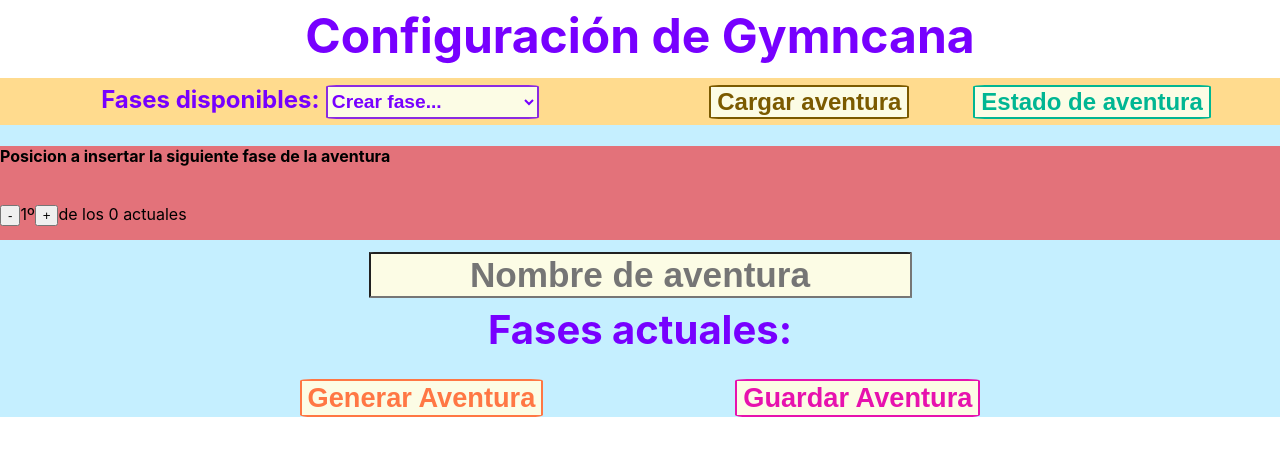
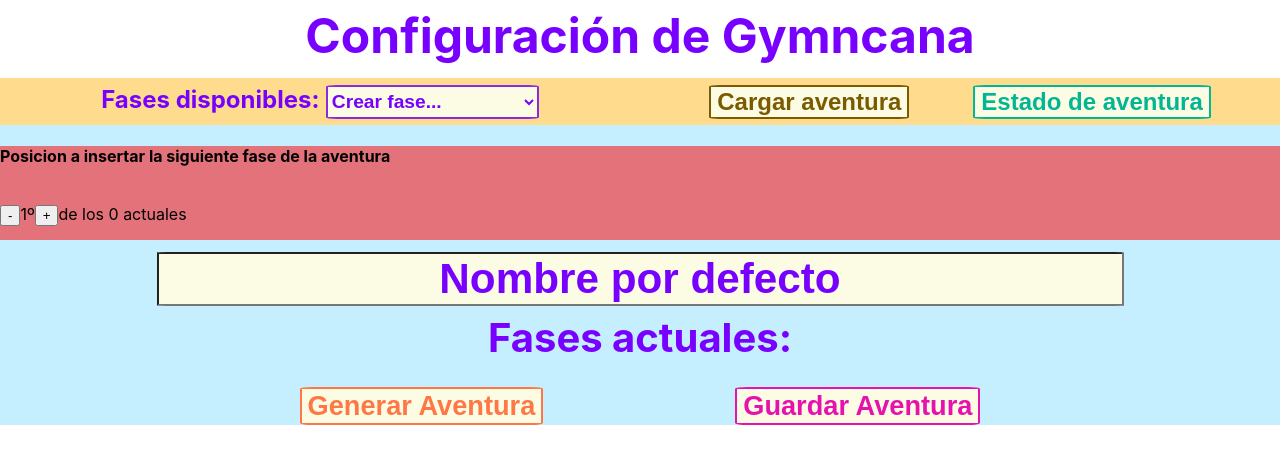
Before and after one commit to Adrian-de-Lucas-Gomez/TFG-Ejecutor-de-busquedas-del-tesoro, a React (Create React App) app in the folder React/frontend/: page / in a window 1280 px wide. Shown: the top 464 px of the page. Built offline with nearby package versions, Linux system fonts and the light colour scheme.

Commit message:
FIX: no se mantenia el nombre de la aventura al cambiar de step

```diff
--- a/React/frontend/src/components/steps/AdventureSummary.tsx
+++ b/React/frontend/src/components/steps/AdventureSummary.tsx
@@ -167,13 +167,16 @@ const eliminarFase = (e:number)=>{
         props.setState('adventureName', e, "Nombre por defecto");
       }
 
+      const getAdventureName = (): string => {
+        return props.getState('adventureName', "Nombre por defecto");
+      }
 
   return (
     <div className = "App" >
         {/* Seccion que representa la parte superior del formulario que permite especificar qué nombre queremos que tenga la aventura
         si no ponemos nada el nombre será el original del archivo que vayamos a descargar*/}
-        <form style={{textAlign:'center', marginTop:'1%'}} onSubmit={e => e.preventDefault()}>
-          <input className='nameForm' type="text" placeholder="Nombre de aventura" maxLength={20} size={23} onChange={e => modifyAdventureName(e.target.value)}></input>
+        <form style={{textAlign:'center', marginTop:'1%', fontSize:'120%'}} onSubmit={e => e.preventDefault()}>
+          <input className='nameForm' type="text" value={getAdventureName()} placeholder="Nombre de aventura" maxLength={30} size={35} onChange={e => modifyAdventureName(e.target.value)}></input>
         </form>
         <h3 style={{marginTop:'0.5%',marginBottom:'1%',fontSize:'250%'}} className="Titulo" >Fases actuales:</h3>
         {/* Conjunto de bloques que muestran las fases que tenemos disponibles */}
```
